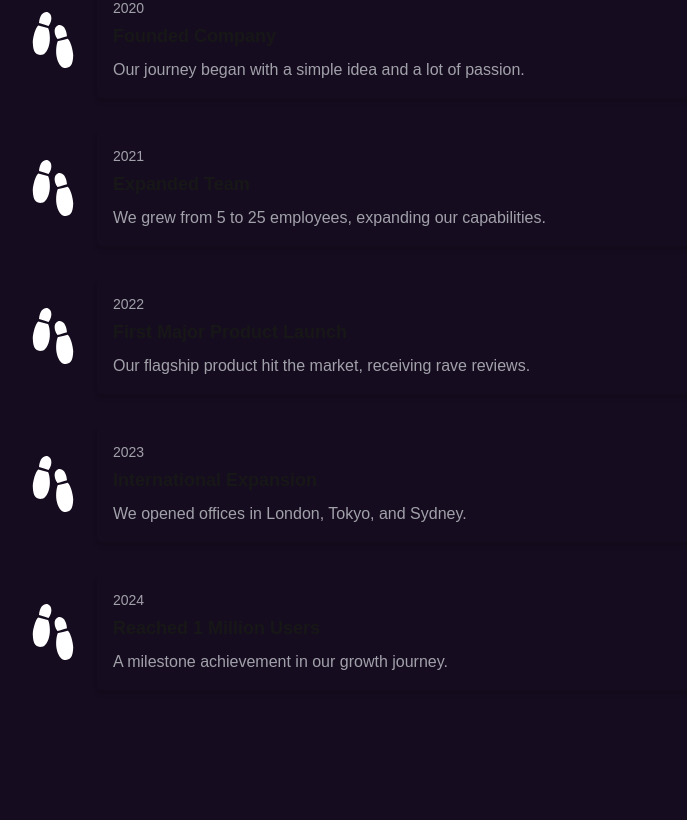
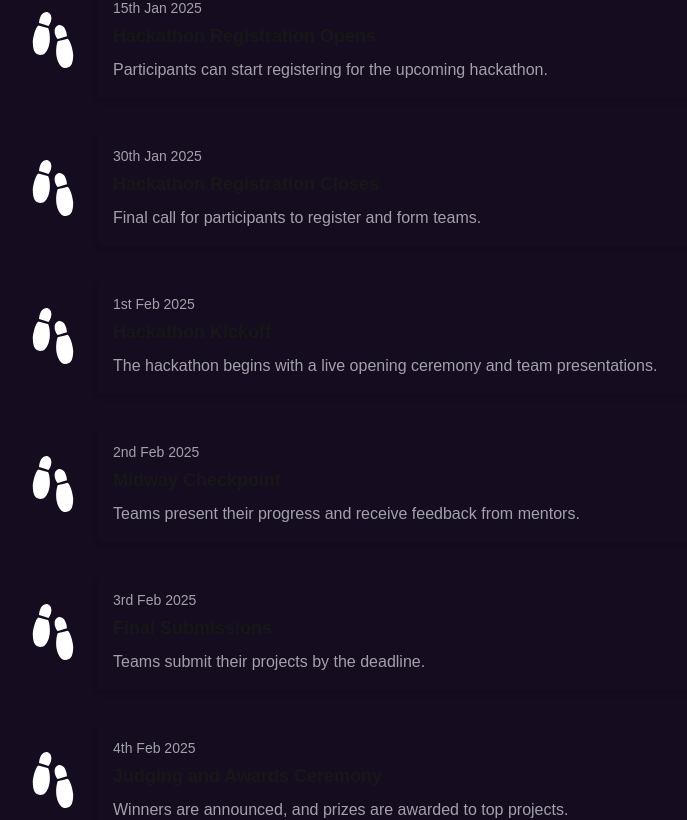
Before and after one commit to 7sumona02/horror-webdesign, a Next.js app: page / in a window 1280 px wide. Shown: the part 5464-6284 px from the top of the page, without its empty margins (279-966 px from the left). Built offline with nearby package versions, Linux system fonts and the light colour scheme.

Commit message:
timeline edits

```diff
--- a/components/Timeline.jsx
+++ b/components/Timeline.jsx
@@ -2,36 +2,41 @@
 
 import { motion, useScroll, useTransform } from "framer-motion";
 import { useRef } from "react";
-import localFont from 'next/font/local'
+import localFont from 'next/font/local';
 import styles from './Hero.module.css';
 
-const myFont = localFont({src: 'CreepsterRegular.ttf' })
+const myFont = localFont({ src: 'CreepsterRegular.ttf' });
 
 const events = [
   {
-    date: "2020",
-    title: "Founded Company",
-    description: "Our journey began with a simple idea and a lot of passion.",
+    date: "15th Jan 2025",
+    title: "Hackathon Registration Opens",
+    description: "Participants can start registering for the upcoming hackathon.",
   },
   {
-    date: "2021",
-    title: "Expanded Team",
-    description: "We grew from 5 to 25 employees, expanding our capabilities.",
+    date: "30th Jan 2025",
+    title: "Hackathon Registration Closes",
+    description: "Final call for participants to register and form teams.",
   },
   {
-    date: "2022",
-    title: "First Major Product Launch",
-    description: "Our flagship product hit the market, receiving rave reviews.",
+    date: "1st Feb 2025",
+    title: "Hackathon Kickoff",
+    description: "The hackathon begins with a live opening ceremony and team presentations.",
   },
   {
-    date: "2023",
-    title: "International Expansion",
-    description: "We opened offices in London, Tokyo, and Sydney.",
+    date: "2nd Feb 2025",
+    title: "Midway Checkpoint",
+    description: "Teams present their progress and receive feedback from mentors.",
   },
   {
-    date: "2024",
-    title: "Reached 1 Million Users",
-    description: "A milestone achievement in our growth journey.",
+    date: "3rd Feb 2025",
+    title: "Final Submissions",
+    description: "Teams submit their projects by the deadline.",
+  },
+  {
+    date: "4th Feb 2025",
+    title: "Judging and Awards Ceremony",
+    description: "Winners are announced, and prizes are awarded to top projects.",
   },
 ];
 
@@ -44,13 +49,9 @@ export default function Timeline() {
 
   return (
     <div ref={ref} id='timeline' className="relative w-full max-w-2xl mx-auto mb-40">
-        <section className={`pt-32 ${styles.problem}`}>
-            <h3>Timeline</h3>
-        </section>
-      {/* <motion.div
-        className="absolute left-9 top-0 bottom-0 w-0.5 bg-gray-200"
-        style={{ scaleY: scrollYProgress }}
-      /> */}
+      <section className={`pt-32 ${styles.problem}`}>
+        <h3>Hackathon Timeline</h3>
+      </section>
       {events.map((event, index) => (
         <TimelineItem key={index} event={event} />
       ))}
```
